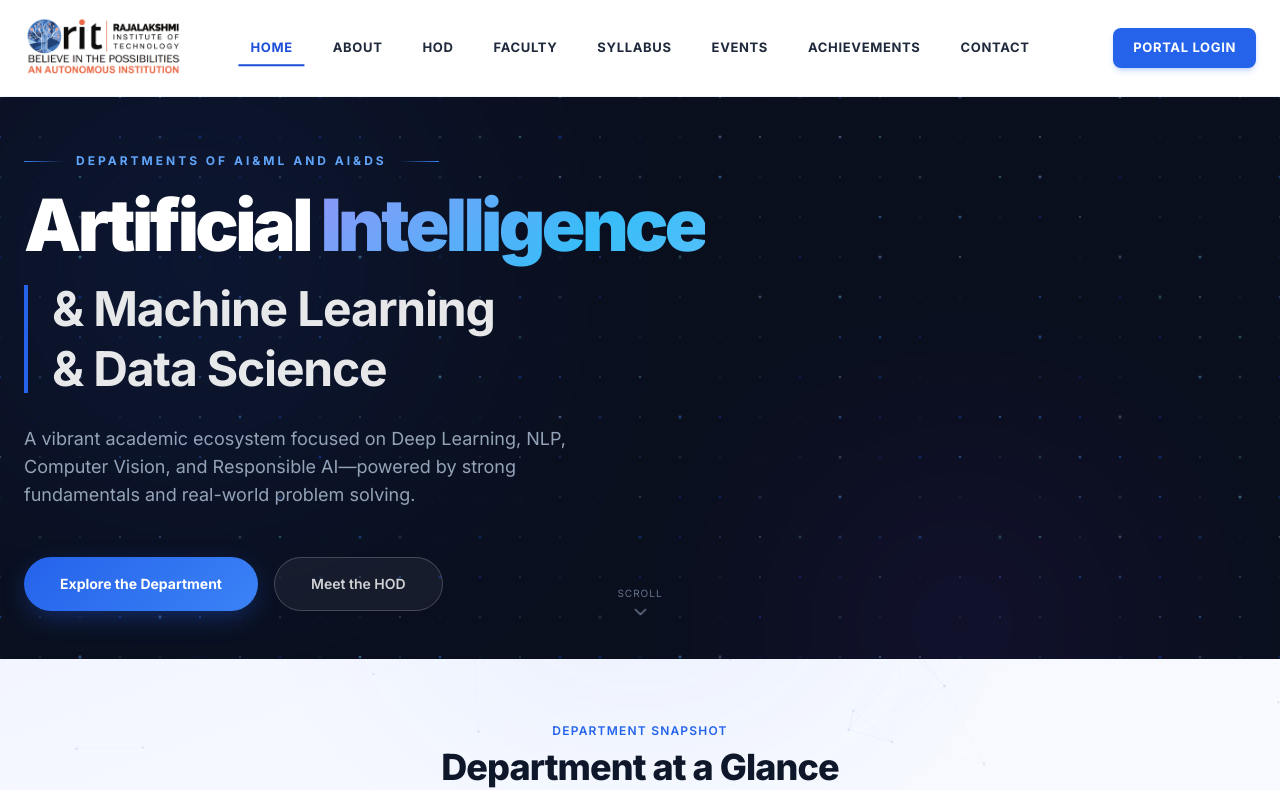
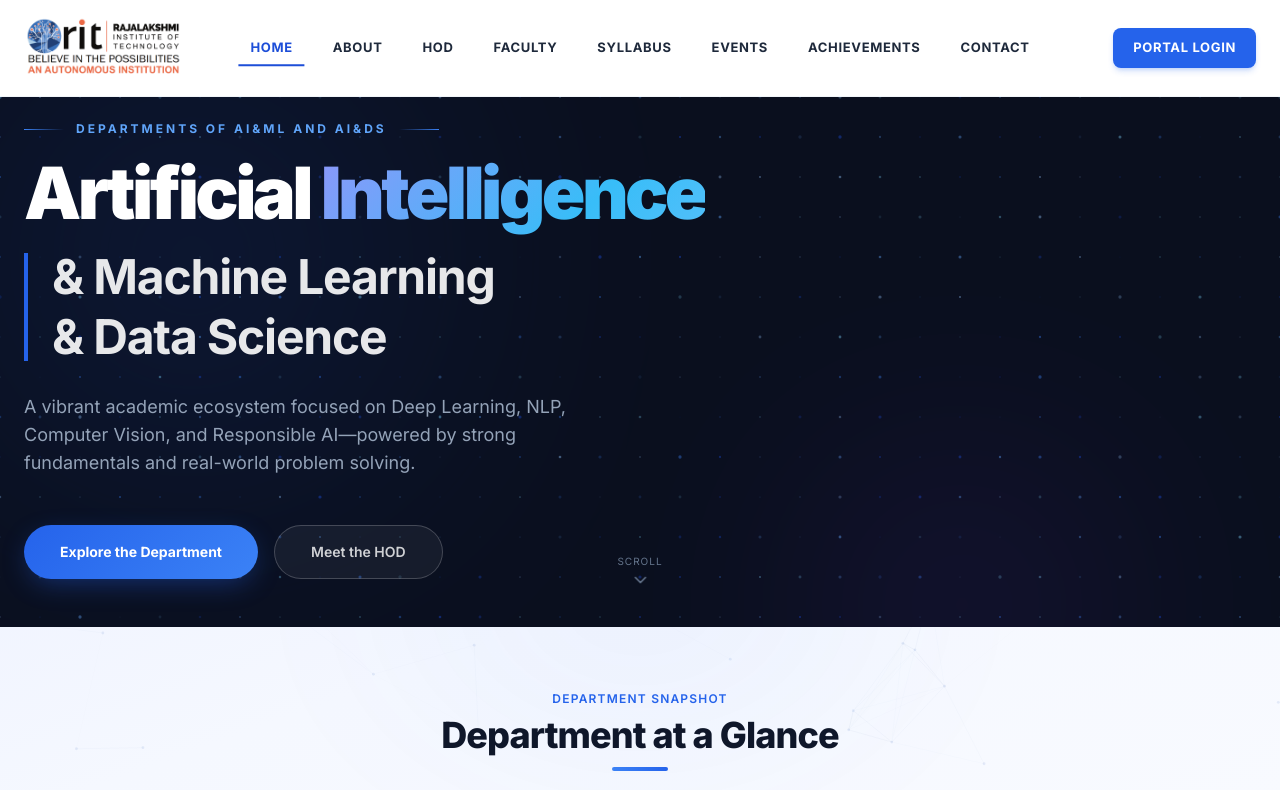
Before and after one commit to AntoJenishia/aiml-rit, a Next.js app: page / in a window 1280 px wide. Shown: the top 790 px of the page. Built offline with nearby package versions, Linux system fonts and the light colour scheme.

Commit message:
style: reduce space above eyebrow text in hero section

```diff
--- a/src/components/HeroSection.tsx
+++ b/src/components/HeroSection.tsx
@@ -45,7 +45,7 @@
       />
 
       {/* ── Main hero content ── */}
-      <div className="relative z-10 mx-auto flex w-full max-w-7xl flex-1 flex-col justify-center px-6 pt-10 pb-8 md:pt-14 md:pb-12">
+      <div className="relative z-10 mx-auto flex w-full max-w-7xl flex-1 flex-col justify-center px-6 pt-4 pb-8 md:pt-6 md:pb-12">
 
         {/* Eyebrow */}
         <p
```
